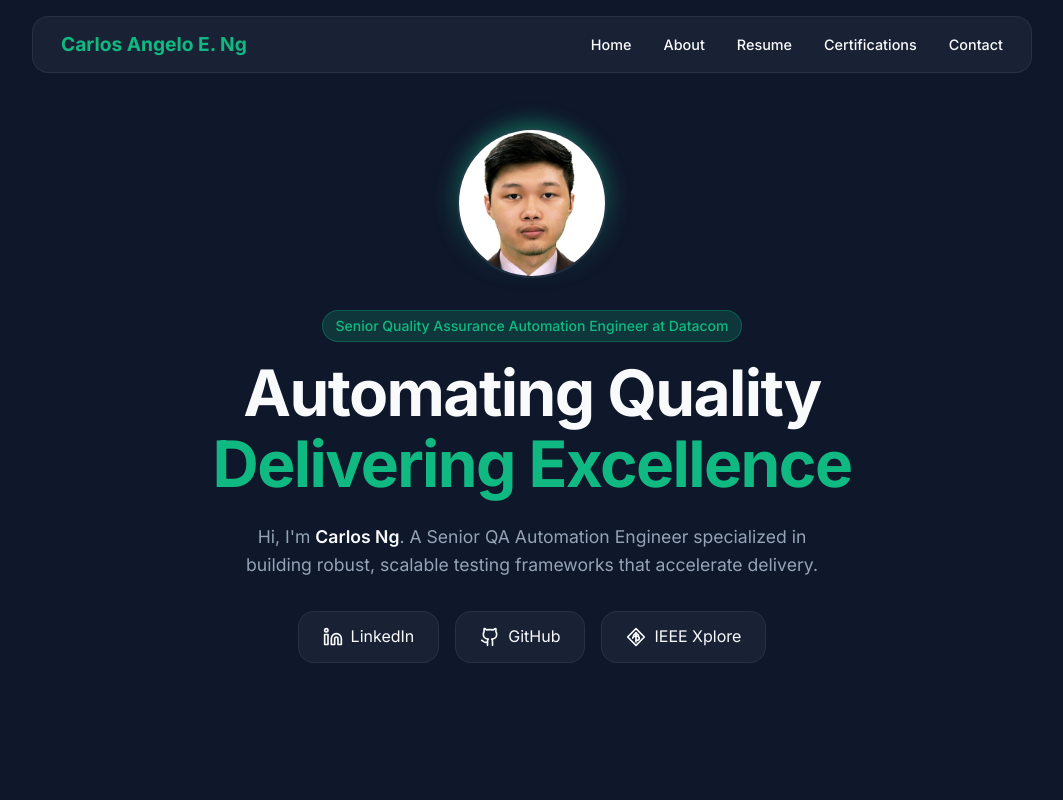
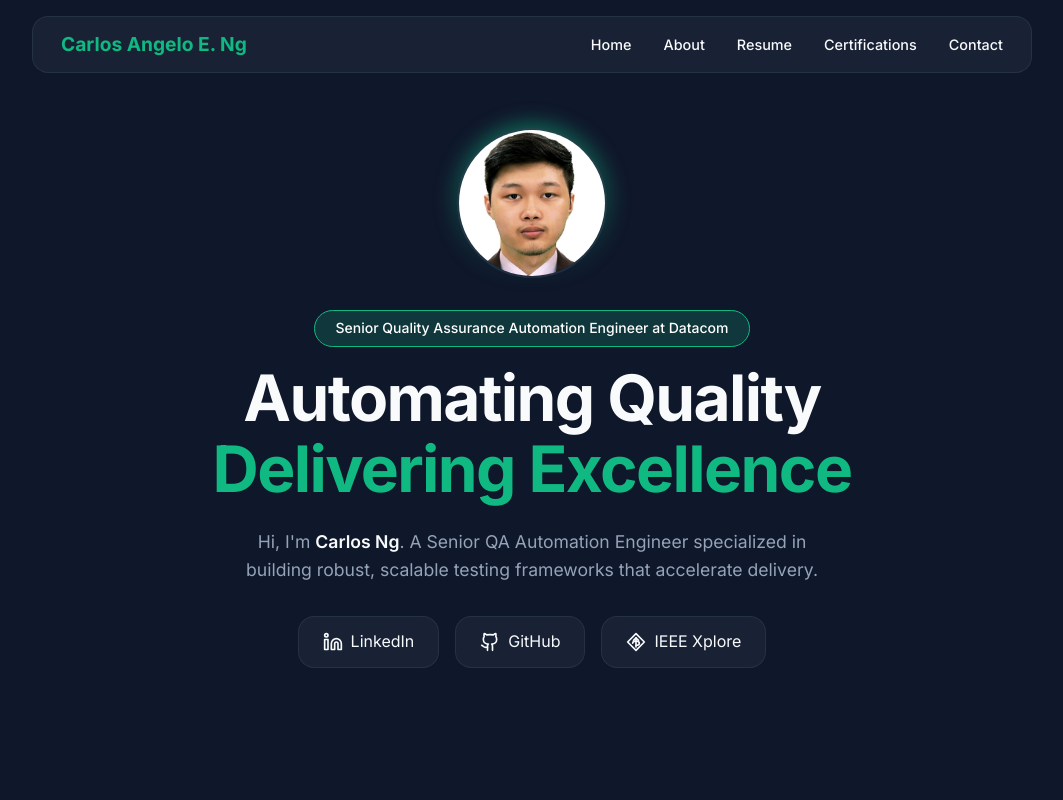
Before and after one commit to cng07/carlosng07, a React (Vite) app: page / in a window 1280 px wide. Shown: the top 800 px of the page, without its empty margins (108-1171 px from the left). Built offline with nearby package versions, Linux system fonts and the light colour scheme.

Commit message:
UI: Added name to Hero and improved badge contrast

```diff
--- a/src/pages/Home.jsx
+++ b/src/pages/Home.jsx
@@ -44,7 +44,13 @@ const Home = () => {
                             }}
                         />
                     </div>
-                    <span className="badge" style={{ marginBottom: '1rem', display: 'inline-block' }}>
+                    <span className="badge" style={{
+                        marginBottom: '1rem',
+                        display: 'inline-block',
+                        color: '#fff',
+                        borderColor: 'var(--primary)',
+                        padding: '0.4rem 1.25rem'
+                    }}>
                         Senior Quality Assurance Automation Engineer at Datacom
                     </span>
                     <h1 style={{ fontSize: 'clamp(2.5rem, 8vw, 4rem)', lineHeight: 1.1, marginBottom: '1.5rem' }}>
```
